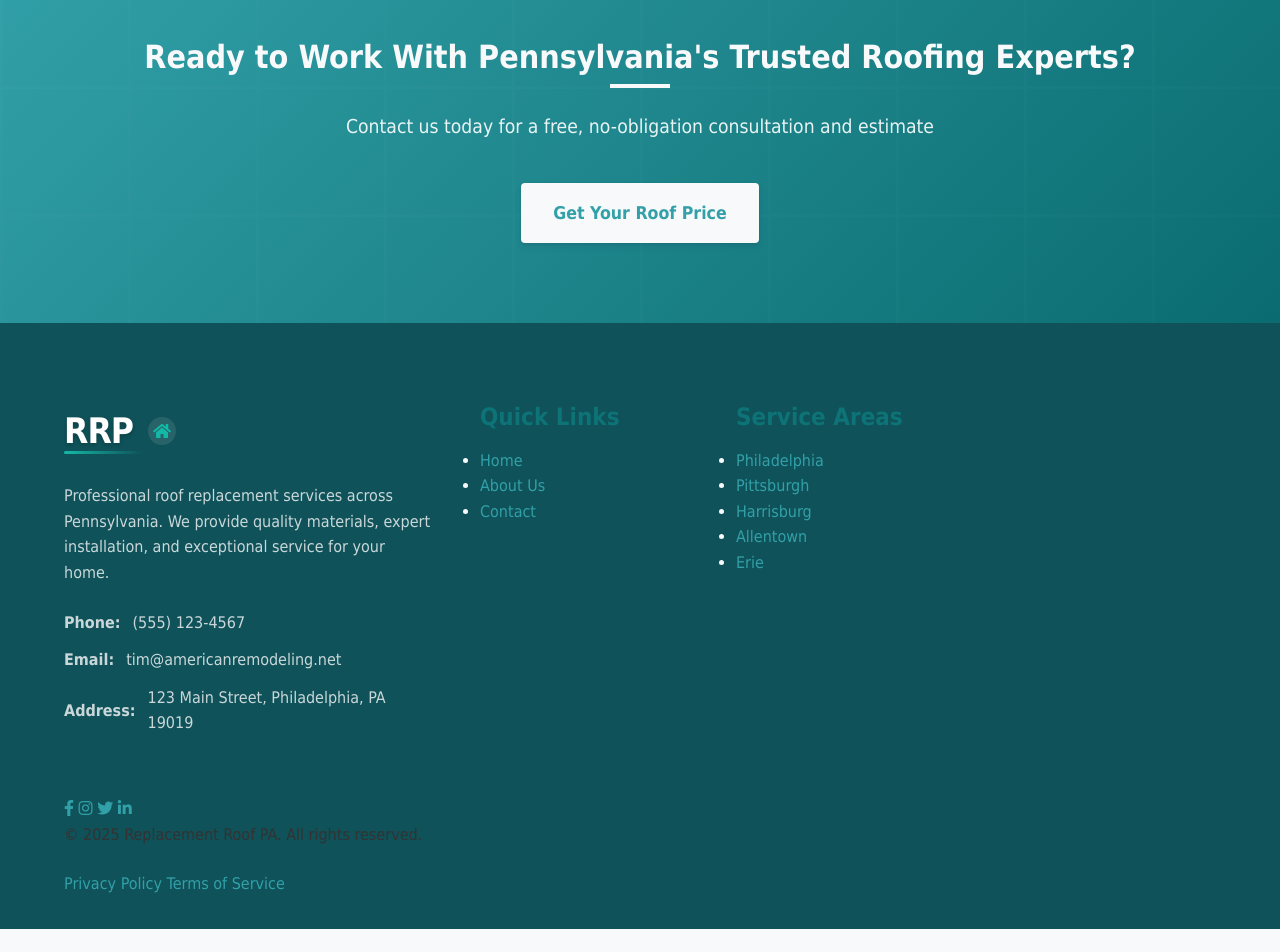
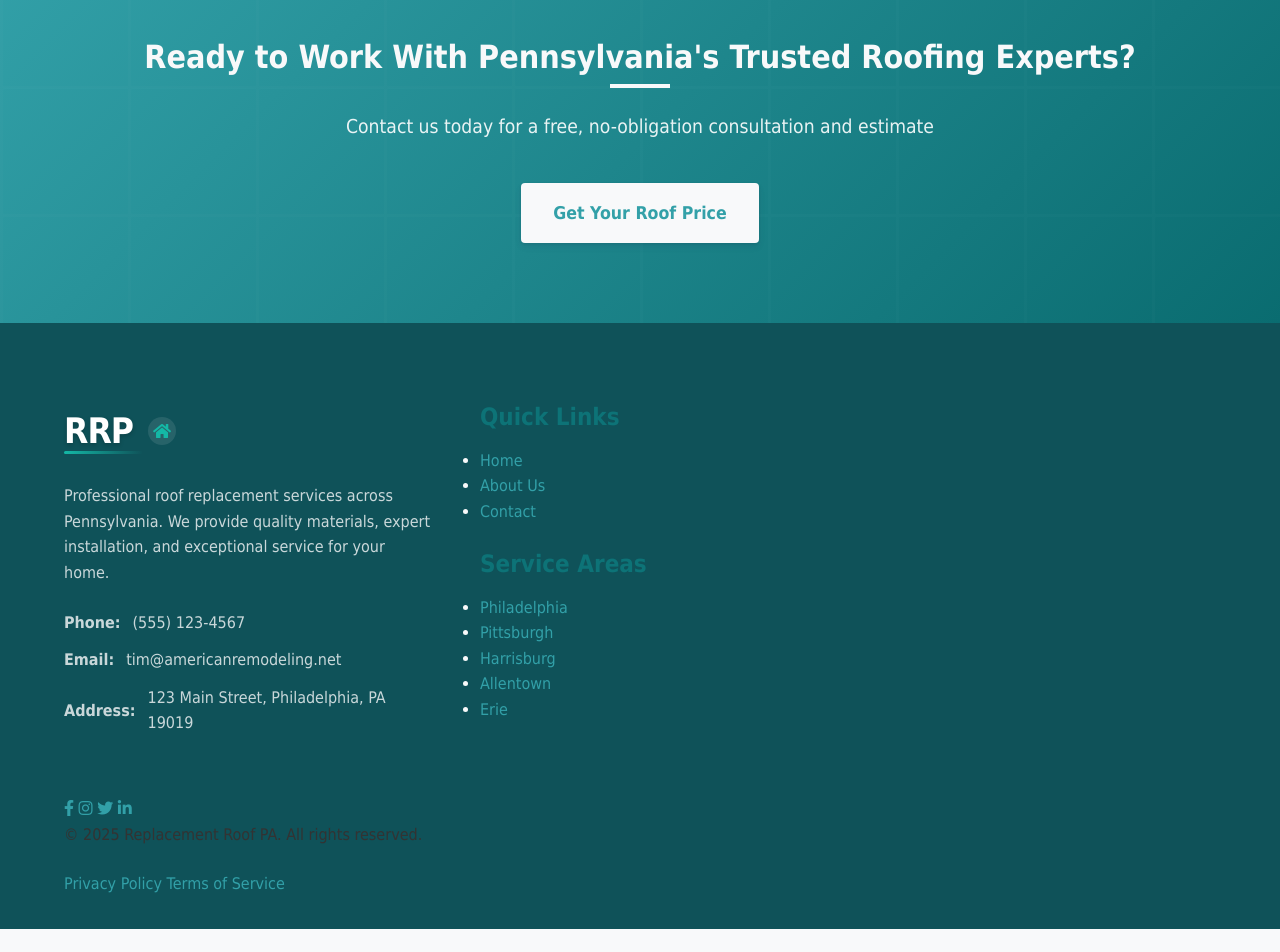
Before and after one commit to tim-amredev/replacement-roof-pa, a Jekyll site: the page built from about.html, in a window 1280 px wide and 1400 px high, scrolled down 3980 px. Shown: the part 448-1400 px from the top of the window. Built offline with Jekyll 4.4.1, drawn with Linux system fonts in a browser that asks for light colours; some web fonts are replaced.

Commit message:
Update styles.css

```diff
--- a/assets/css/styles.css
+++ b/assets/css/styles.css
@@ -326,8 +326,8 @@ a:hover {
 
 /* Hero Section */
 .hero-section {
-  background-color: var(--teal-medium);
-  background-image: linear-gradient(rgba(0, 0, 0, 0.7), rgba(0, 0, 0, 0.7)), url("../images/hero-bg.jpg");
+  background-color: #0d9488; /* Lighter teal base color */
+  background-image: linear-gradient(135deg, #0d9488 0%, #115e59 100%);
   background-size: cover;
   background-position: center;
   color: var(--text-light);
@@ -377,6 +377,7 @@ a:hover {
   padding: 0.75rem 1.5rem;
   border-radius: 50px;
   backdrop-filter: blur(5px);
+  border: 1px solid rgba(255, 255, 255, 0.2);
 }
 
 .trust-badge i {
@@ -1089,8 +1090,7 @@ a:hover {
 
 .footer-links {
   display: grid;
-  grid-template-columns: repeat(3, 1fr);
-  gap: 2rem;
+  grid-template-columns: repeat(3,var(--teal-highlight);
 }
 
 .footer-links h3 {
```
